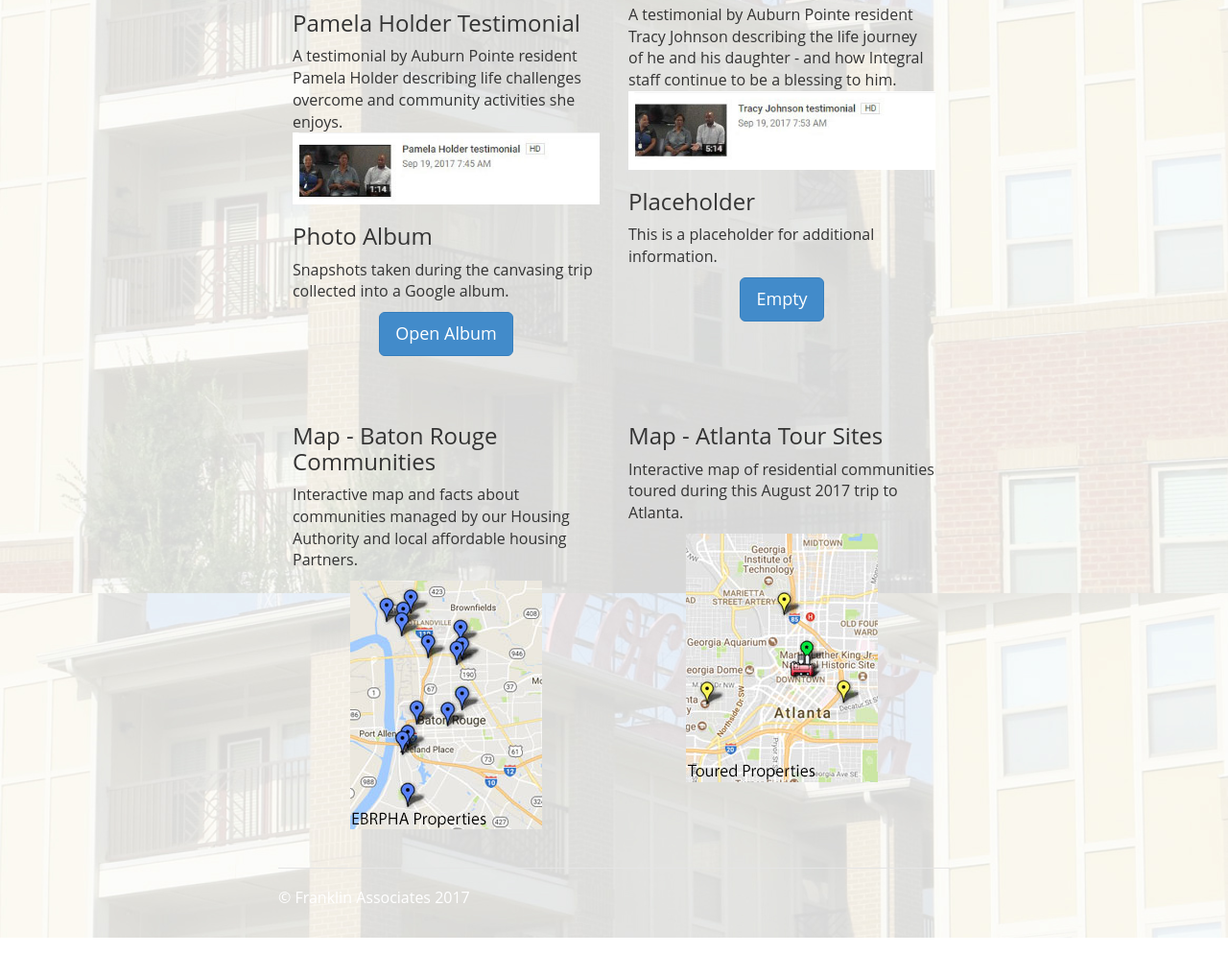
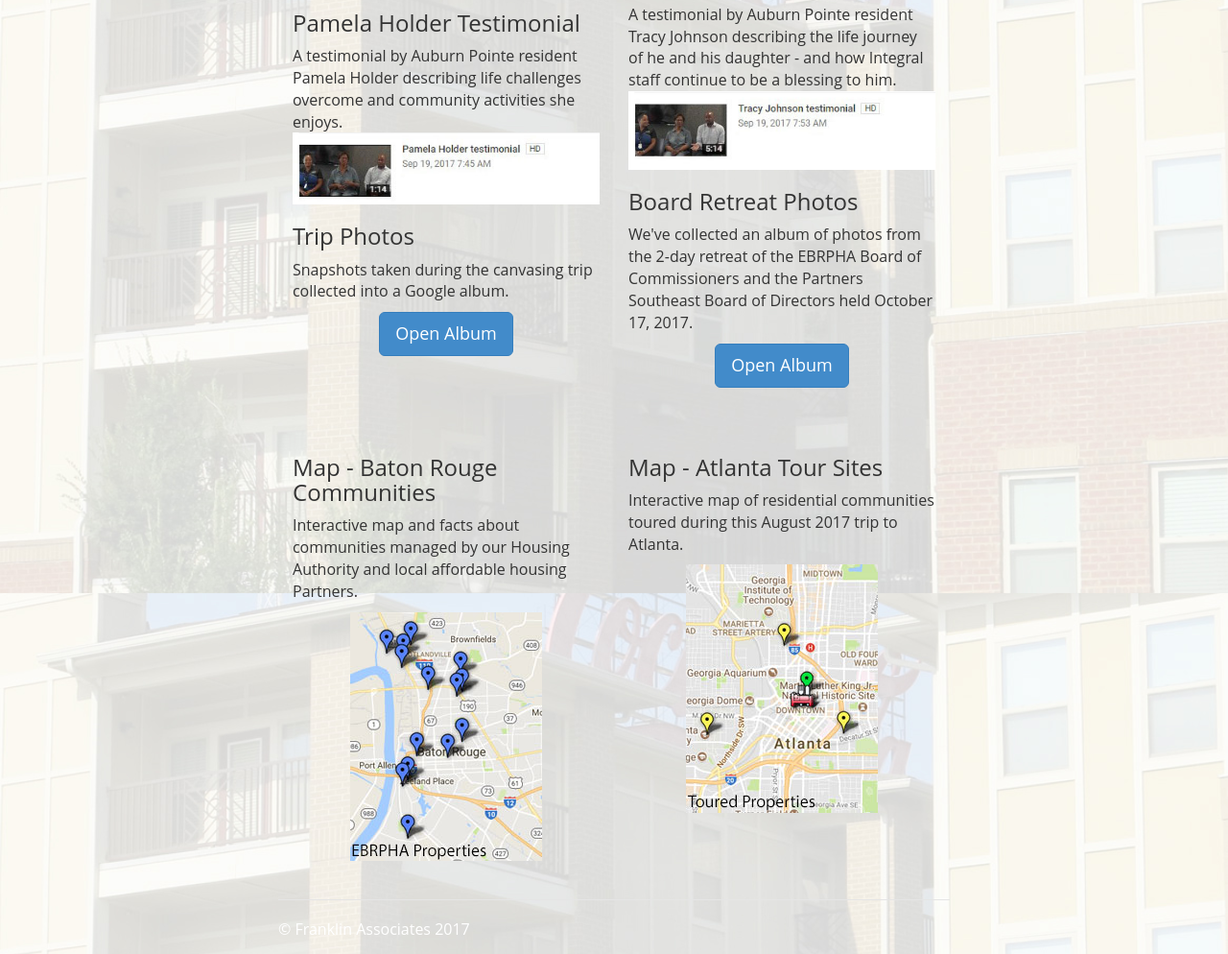
Before and after one commit to franklinassoc/ebrpha-atlanta, a plain HTML site: page index.html in a window 1280 px wide. Shown: the part 982-1976 px from the top of the page at 96% size. Drawn offline with nearby package versions, Linux system fonts and the light colour scheme.

Commit message:
Add 2nd photo album
Add photo album for Board retreat.

```diff
--- a/index.html
+++ b/index.html
@@ -80,7 +80,7 @@ margin: 40px 0;
             enjoys.<br>
             <a target="_blank" href="https://youtu.be/LN-uM0JDYwk"><img style="border: 0px solid ; width: 100%;"
                 alt="Link to Holder video clip" src="img/video-thumbnail-Pamela_Holder.jpg"></a></p>
-          <h3>Photo Album</h3>
+          <h3>Trip Photos</h3>
           <p>Snapshots taken during the canvasing trip collected into a Google
             album.</p>
           <p style="text-align: center;"><a class="btn btn-lg btn-primary" target="_blank"
@@ -98,10 +98,10 @@ margin: 40px 0;
             Integral staff continue to be a blessing to him.<br>
             <a target="_blank" href="https://youtu.be/bow00175_DY"><img style="border: 0px solid ; width: 100%;"
                 alt="Link to Johnson video clip" src="img/video-thumbnail-Tracy_Johnson.jpg"></a></p>
-          <h3>Placeholder</h3>
-          <p>This is a placeholder for additional information.</p>
+          <h3>Board Retreat Photos</h3>
+          <p>We've collected an album of photos from the 2-day retreat of the EBRPHA Board of Commissioners and the Partners Southeast Board of Directors held October 17, 2017.</p>
           <p style="text-align: center;"><a class="btn btn-lg btn-primary" target="_blank"
-              href="#">Empty</a></p>
+              href="https://photos.app.goo.gl/RCc85KY3HNF5uBKz1">Open Album</a></p>
         </div>
       </div>
       <div class="row marketing">
```
